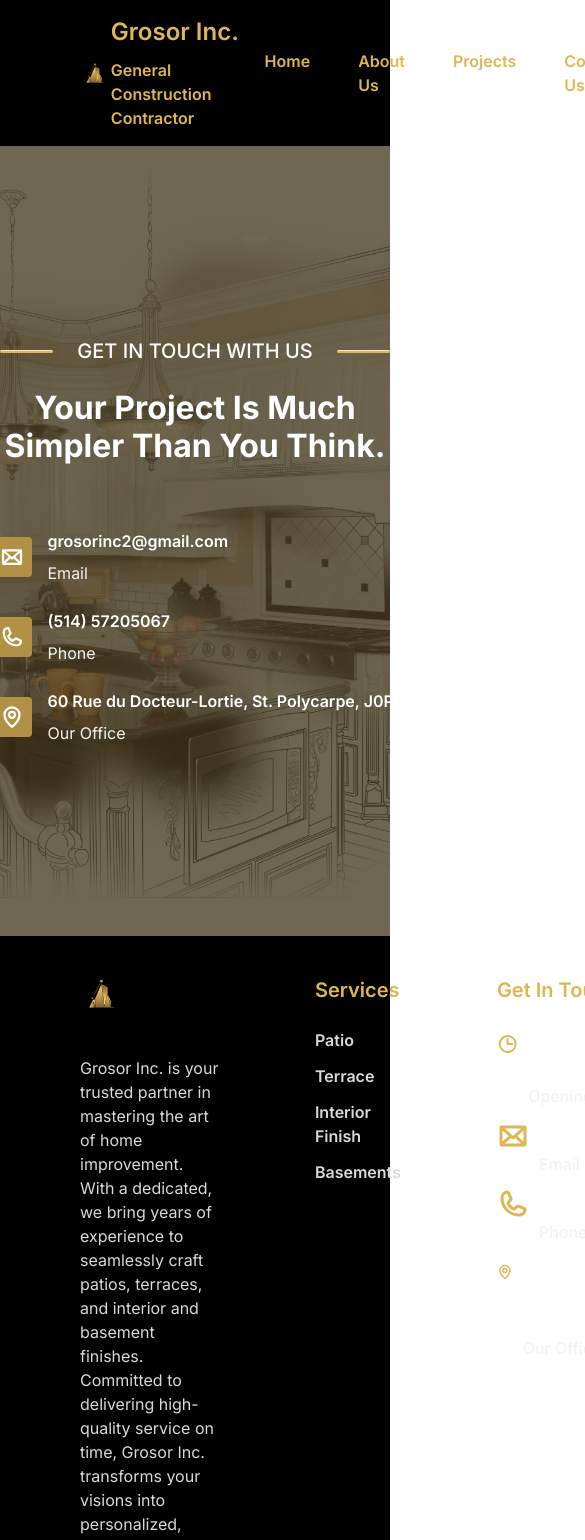
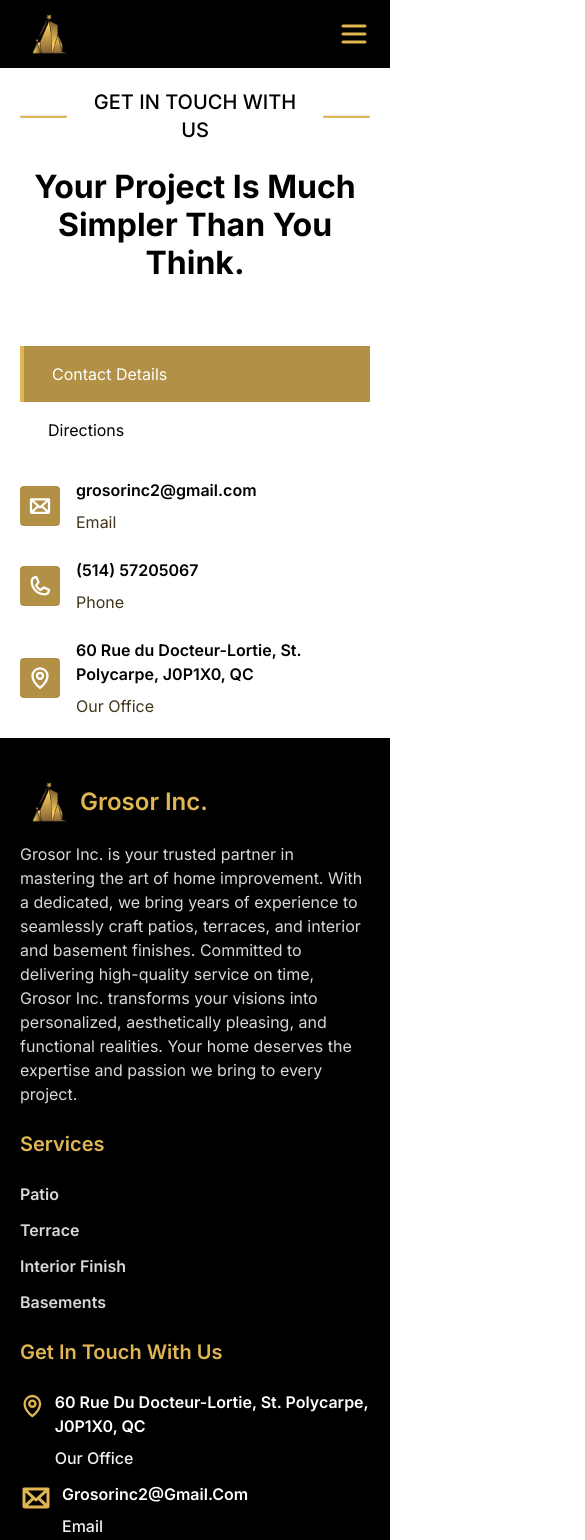
Before and after one commit to Richy-irad/grosor-inc, a Next.js app: page /contact-us in a window 390 px wide. Shown: the top 1540 px of the page, 585 px wide, since content can reach past the window. Built offline with nearby package versions, Linux system fonts and the light colour scheme.

Commit message:
add responsiveness to site

```diff
--- a/src/app/contact-us/page.tsx
+++ b/src/app/contact-us/page.tsx
@@ -6,9 +6,9 @@ import heroBackground from "../../../public/hero-background.jpg";
 export default function ContactUs() {
   return (
     <main className="h-full">
-      <div className="flex items-center w-full h-[790px] bg-dark-200/75">
+      <div className="flex items-center w-full py-5 md:p-0 md:h-[790px] md:bg-dark-200/75">
         {/* the background image */}
-        <div className="relative w-full h-full">
+        <div className="hidden md:flex relative w-full h-full">
           <div className="absolute -z-10 w-full h-full">
             <Image
               src={heroBackground}
@@ -20,14 +20,14 @@ export default function ContactUs() {
           </div>
         </div>
         {/* the content */}
-        <div className="absolute flex flex-col gap-16 items-center w-full">
-          <div className="flex flex-col gap-6 text-center text-white">
+        <div className="relative md:absolute flex flex-col gap-16 items-center w-full">
+          <div className="flex flex-col gap-6 text-center text-dark-100 px-5 md:p-0 md:text-white">
             <h3 className="text-xl font-medium uppercase flex gap-6 items-center self-center">
               <hr className="block w-[53px] h-[3px] bg-foreground-100 rounded-full" />
               get in touch with us
               <hr className="block w-[53px] h-[3px] bg-foreground-100 rounded-full" />
             </h3>
-            <h1 className="w-[405px] text-3.5xl font-bold capitalize">
+            <h1 className="md:w-[405px] text-3.5xl font-bold capitalize">
               your project is much simpler than you think.
             </h1>
           </div>
--- a/src/app/layout.tsx
+++ b/src/app/layout.tsx
@@ -8,8 +8,8 @@ import Navbar from "@/components/navbar";
 import Footer from "@/components/footer";
 
 export const metadata: Metadata = {
-  title: "Create Next App",
-  description: "Generated by create next app",
+  title: "Grosor Inc",
+  description: "Where you find quality builders",
 };
 
 export default function RootLayout({
--- a/src/app/page.tsx
+++ b/src/app/page.tsx
@@ -15,9 +15,9 @@ const featuredProjects = projects.slice(0, 6);
 
 export default function Home() {
   return (
-    <main className="h-full">
+    <main className="w-full h-full">
       {/* hero */}
-      <div className="flex items-center h-[818px] bg-dark-200/50">
+      <div className="flex items-center h-[776px] md:h-[675px] lg:h-[818px] bg-dark-200/50">
         {/* the background image */}
         <div className="relative w-full h-full">
           <div className="absolute -z-10 w-full h-full">
@@ -31,14 +31,14 @@ export default function Home() {
           </div>
         </div>
         {/* the content */}
-        <div className="absolute flex flex-col gap-16 items-center w-full">
+        <div className="absolute flex flex-col gap-16 items-center w-full px-5 md:p-0">
           <div className="flex flex-col gap-6 text-center text-white">
             <h3 className="text-xl font-medium uppercase flex gap-6 items-center self-center">
               <hr className="block w-[53px] h-[3px] bg-foreground-100 rounded-full" />
               welcome to grosor inc.
               <hr className="block w-[53px] h-[3px] bg-foreground-100 rounded-full" />
             </h3>
-            <h1 className="w-[683px] text-6xl font-bold uppercase">
+            <h1 className="w-full md:w-[683px] text-5xl md:text-6xl font-bold uppercase">
               where you find quality builders
             </h1>
             <p className="text-3.5xl font-medium capitalize">
@@ -55,24 +55,27 @@ export default function Home() {
       </div>
 
       {/* about */}
-      <div id="about" className="flex gap-10 py-20">
+      <div
+        id="about"
+        className="flex flex-col md:flex-row gap-10 py-10 md:py-20"
+      >
         {/* the image */}
-        <div className="basis-7/12 shrink-0 grow-0">
+        <div className="hidden md:flex basis-full md:basis-7/12 shrink-0 grow-0">
           <Image
             src={contractorsImage}
             alt="contractors"
             sizes="100vw"
-            style={{ width: "100%", height: "auto" }}
+            style={{ width: "100%", height: "100%", objectFit: "cover" }}
           />
         </div>
         {/* the content */}
-        <div className="flex flex-col gap-8 pe-20">
+        <div className="flex flex-col gap-8 p-4 md:p-0 md:pe-10 lg:pe-20">
           <div className="flex flex-col gap-4">
             <h3 className="uppercase text-dark-100 text-xl font-medium flex gap-6 items-center">
               get to know us
               <hr className="block w-[53px] h-[3px] bg-foreground-100 rounded-full" />
             </h3>
-            <h2 className="text-5xl text-dark-100 font-semibold capitalize">
+            <h2 className="text-3xl md:text-5xl text-dark-100 font-semibold capitalize">
               Committed to only high quality service.
             </h2>
           </div>
@@ -93,19 +96,19 @@ export default function Home() {
       </div>
 
       {/* services */}
-      <div className="flex flex-col gap-8 items-center py-20 bg-light-200 w-full">
+      <div className="flex flex-col gap-8 items-center py-10 md:py-20 bg-light-200 w-full">
         <div className="flex flex-col gap-4 items-center">
           <h3 className="text-xl font-medium uppercase flex gap-6 items-center self-center">
             <hr className="block w-[53px] h-[3px] bg-foreground-100 rounded-full" />
             expert services
             <hr className="block w-[53px] h-[3px] bg-foreground-100 rounded-full" />
           </h3>
-          <h2 className="text-5xl text-dark-100 font-semibold capitalize">
+          <h2 className="text-3xl md:text-5xl text-dark-100 font-semibold capitalize">
             transform your space.
           </h2>
         </div>
 
-        <div className="flex gap-10 w-full">
+        <div className="grid grid-cols-1 md:grid-cols-2 lg:grid-cols-4 gap-10 w-full">
           {services.map((service, index) => (
             <Service key={index} service={service} />
           ))}
@@ -120,19 +123,19 @@ export default function Home() {
 
       {/* portfolio */}
 
-      <div className="flex flex-col gap-8 items-center py-20 w-full">
+      <div className="flex flex-col gap-8 items-center py-10 md:py-20 w-full">
         <div className="flex flex-col gap-4 items-center">
           <h3 className="text-xl font-medium uppercase flex gap-6 items-center self-center">
             <hr className="block w-[53px] h-[3px] bg-foreground-100 rounded-full" />
             projects
             <hr className="block w-[53px] h-[3px] bg-foreground-100 rounded-full" />
           </h3>
-          <h2 className="text-5xl text-dark-100 font-semibold capitalize">
+          <h2 className="text-3xl md:text-5xl text-dark-100 font-semibold capitalize">
             portfolio.
           </h2>
         </div>
 
-        <div className="grid grid-cols-3 gap-10 w-full">
+        <div className="grid grid-cols-1 md:grid-cols-2 lg:grid-cols-3 gap-10 w-full">
           {featuredProjects.map((project, index) => (
             <Project key={index} project={project} featured={true} />
           ))}
@@ -146,9 +149,9 @@ export default function Home() {
       </div>
 
       {/* contact us */}
-      <div className="flex items-center w-full h-[790px] bg-dark-200/75">
+      <div className="flex items-center w-full py-5 md:p-0 md:h-[790px] md:bg-dark-200/75">
         {/* the background image */}
-        <div className="relative w-full h-full">
+        <div className="hidden md:flex relative w-full h-full">
           <div className="absolute -z-10 w-full h-full">
             <Image
               src={heroBackground}
@@ -160,14 +163,14 @@ export default function Home() {
           </div>
         </div>
         {/* the content */}
-        <div className="absolute flex flex-col gap-16 items-center w-full">
-          <div className="flex flex-col gap-6 text-center text-white">
+        <div className="relative md:absolute flex flex-col gap-16 items-center w-full">
+          <div className="flex flex-col gap-6 text-center text-dark-100 px-5 md:p-0 md:text-white">
             <h3 className="text-xl font-medium uppercase flex gap-6 items-center self-center">
               <hr className="block w-[53px] h-[3px] bg-foreground-100 rounded-full" />
               get in touch with us
               <hr className="block w-[53px] h-[3px] bg-foreground-100 rounded-full" />
             </h3>
-            <h1 className="w-[405px] text-3.5xl font-bold capitalize">
+            <h1 className="md:w-[405px] text-3.5xl font-bold capitalize">
               your project is much simpler than you think.
             </h1>
           </div>
--- a/src/components/contact-details.tsx
+++ b/src/components/contact-details.tsx
@@ -29,7 +29,7 @@ const contacts = [
 export default function ContactDetails() {
   return (
     <Tab.Group vertical>
-      <div className="flex gap-5 w-[894px]">
+      <div className="flex flex-col md:flex-row gap-5 w-full px-5 lg:w-[894px]">
         {/* tabs list */}
         <Tab.List className="basis-1/4 grow-0 shrink-0 flex flex-col">
           <Tab as={Fragment}>
@@ -37,7 +37,7 @@ export default function ContactDetails() {
               <button
                 type="button"
                 className={clsx(
-                  "capitalize px-7 py-4 text-light-100 hover:text-white hover:bg-foreground-200/50 outline-none text-start w-full",
+                  "capitalize px-7 py-4 md:text-light-100 hover:text-white hover:bg-foreground-200/50 outline-none text-start w-full",
                   {
                     "text-white border-l-4 border-foreground-100 bg-foreground-200":
                       selected,
@@ -54,7 +54,7 @@ export default function ContactDetails() {
               <button
                 type="button"
                 className={clsx(
-                  "capitalize px-7 py-4 text-light-100 hover:text-white hover:bg-foreground-200/50 outline-none text-start w-full",
+                  "capitalize px-7 py-4 md:text-light-100 hover:text-white hover:bg-foreground-200/50 outline-none text-start w-full",
                   {
                     "text-white border-l-4 border-foreground-100 bg-foreground-200":
                       selected,
@@ -77,8 +77,10 @@ export default function ContactDetails() {
                     {contact.icon}
                   </div>
                   <div className="flex flex-col gap-2 w-full">
-                    <p className="text-white font-semibold">{contact.text}</p>
-                    <p className="text-light-200 font-normal capitalize">
+                    <p className="text-dark-100 md:text-white font-semibold">
+                      {contact.text}
+                    </p>
+                    <p className="text-dark-200 md:text-light-200 font-normal capitalize">
                       {contact.descriptor}
                     </p>
                   </div>
--- a/src/components/footer.tsx
+++ b/src/components/footer.tsx
@@ -7,9 +7,9 @@ import logo from "../../public/logo.png";
 
 const contacts = [
   {
-    icon: <Clock size={32} weight="bold" className="text-foreground-100" />,
-    text: "Monday - Friday (9:00 am - 21:00 pm)",
-    descriptor: "opening hours",
+    icon: <MapPin size={32} weight="bold" className="text-foreground-100" />,
+    text: "60 Rue du Docteur-Lortie, St. Polycarpe, J0P1X0, QC",
+    descriptor: "our office",
   },
   {
     icon: <Envelope size={32} weight="bold" className="text-foreground-100" />,
@@ -21,19 +21,14 @@ const contacts = [
     text: "(514) 57205067",
     descriptor: "phone",
   },
-  {
-    icon: <MapPin size={32} weight="bold" className="text-foreground-100" />,
-    text: "60 Rue du Docteur-Lortie, St. Polycarpe, J0P1X0, QC",
-    descriptor: "our office",
-  },
 ];
 
 export default function Footer() {
   return (
-    <div className="flex gap-24 bg-dark-100 px-20 py-10">
+    <div className="flex flex-col lg:flex-row gap-6 md:gap-12 lg:gap-24 bg-dark-100 px-5 md:px-10 lg:px-20 py-10">
       {/* company description */}
       <div className="flex flex-col gap-4 w-full">
-        <div className="flex">
+        <div className="flex items-center text-foreground-100">
           <div className="w-[60px]">
             <Image
               src={logo}
@@ -55,6 +50,7 @@ export default function Footer() {
         </p>
       </div>
 
+      <div className="flex flex-col md:flex-row gap-6 md:gap-12 lg:gap-24 w-full">
         {/* services */}
         <div className="flex flex-col gap-6">
           <h3 className="text-xl text-foreground-100 capitalize font-semibold">
@@ -79,12 +75,15 @@ export default function Footer() {
                 {item.icon}
                 <div className="flex flex-col gap-2">
                   <p>{item.text}</p>
-                <p className="text-light-200 font-medium">{item.descriptor}</p>
+                  <p className="text-light-200 font-medium">
+                    {item.descriptor}
+                  </p>
                 </div>
               </div>
             ))}
           </div>
         </div>
       </div>
+    </div>
   );
 }
--- a/src/components/navbar.tsx
+++ b/src/components/navbar.tsx
@@ -1,8 +1,11 @@
 "use client";
 
+import { usePathname } from "next/navigation";
 import Image from "next/image";
 import Link from "next/link";
 import clsx from "clsx";
+
+import { List } from "@phosphor-icons/react";
 
 import logo from "../../public/logo.png";
 
@@ -26,8 +29,9 @@ const navigationItems = [
 ];
 
 export default function Navbar() {
+  const pathname = usePathname();
   return (
-    <nav className="bg-dark-100 flex justify-between items-center px-20">
+    <nav className="bg-dark-100 flex justify-between items-center w-full px-5 py-2.5 md:py-0 md:px-10 lg:px-20">
       {/* logo and company name */}
       <div className="flex items-center">
         <div className="w-[60px] md:w-[93px] lg:w-[142px]">
@@ -40,7 +44,7 @@ export default function Navbar() {
         </div>
         <Link
           href="/"
-          className="flex flex-col gap-2.5 py-4 text-foreground-100 capitalize font-semibold"
+          className="hidden md:flex flex-col gap-2.5 py-4 text-foreground-100 capitalize font-semibold"
         >
           <span className="text-2xl">Grosor Inc.</span>
           <span>general construction contractor</span>
@@ -48,13 +52,16 @@ export default function Navbar() {
       </div>
 
       {/* links */}
-      <div className="flex">
+      <div className="hidden lg:flex">
         {navigationItems.map((item, index) => (
           <Link
             key={index}
             href={item.href}
             className={clsx(
-              "px-6 py-4 text-foreground-100 text-base font-semibold capitalize"
+              "px-6 py-4 text-foreground-100 text-base font-semibold capitalize",
+              {
+                "text-white": pathname === item.href,
+              }
             )}
           >
             {item.name}
@@ -62,7 +69,7 @@ export default function Navbar() {
         ))}
       </div>
       {/* languages buttons */}
-      <div className="flex">
+      <div className="hidden lg:flex">
         <button
           type="button"
           className="px-2.5 py-4 text-foreground-100 text-base font-semibold uppercase"
@@ -76,6 +83,12 @@ export default function Navbar() {
           en
         </button>
       </div>
+
+      <List
+        size={32}
+        weight="bold"
+        className="flex lg:hidden text-foreground-100"
+      />
     </nav>
   );
 }
--- a/src/components/project.tsx
+++ b/src/components/project.tsx
@@ -37,7 +37,7 @@ export default function Project({
           featured project
           <hr className="block w-[53px] h-[3px] bg-foreground-100 rounded-full" />
         </span>
-        <h2 className="text-2xl text-dark-100 font-semibold capitalize">
+        <h2 className="text-xl md:text-2xl text-dark-100 font-semibold capitalize">
           {project.title}
         </h2>
       </div>
```
Also changed, not shown: src/app/projects/page.tsx (+5 -5 lines). Lines whose indentation alone changed are shown as unchanged.
